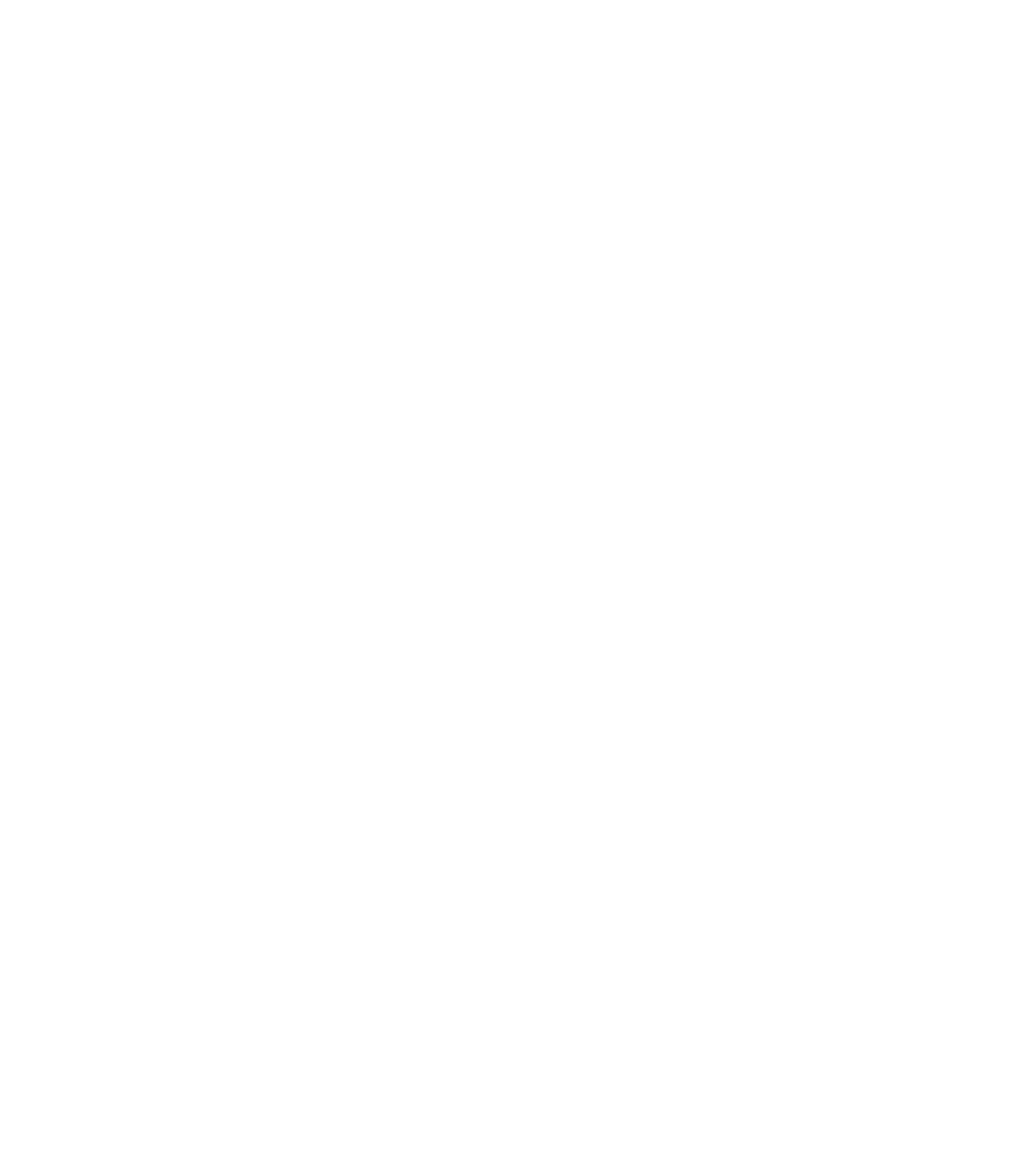
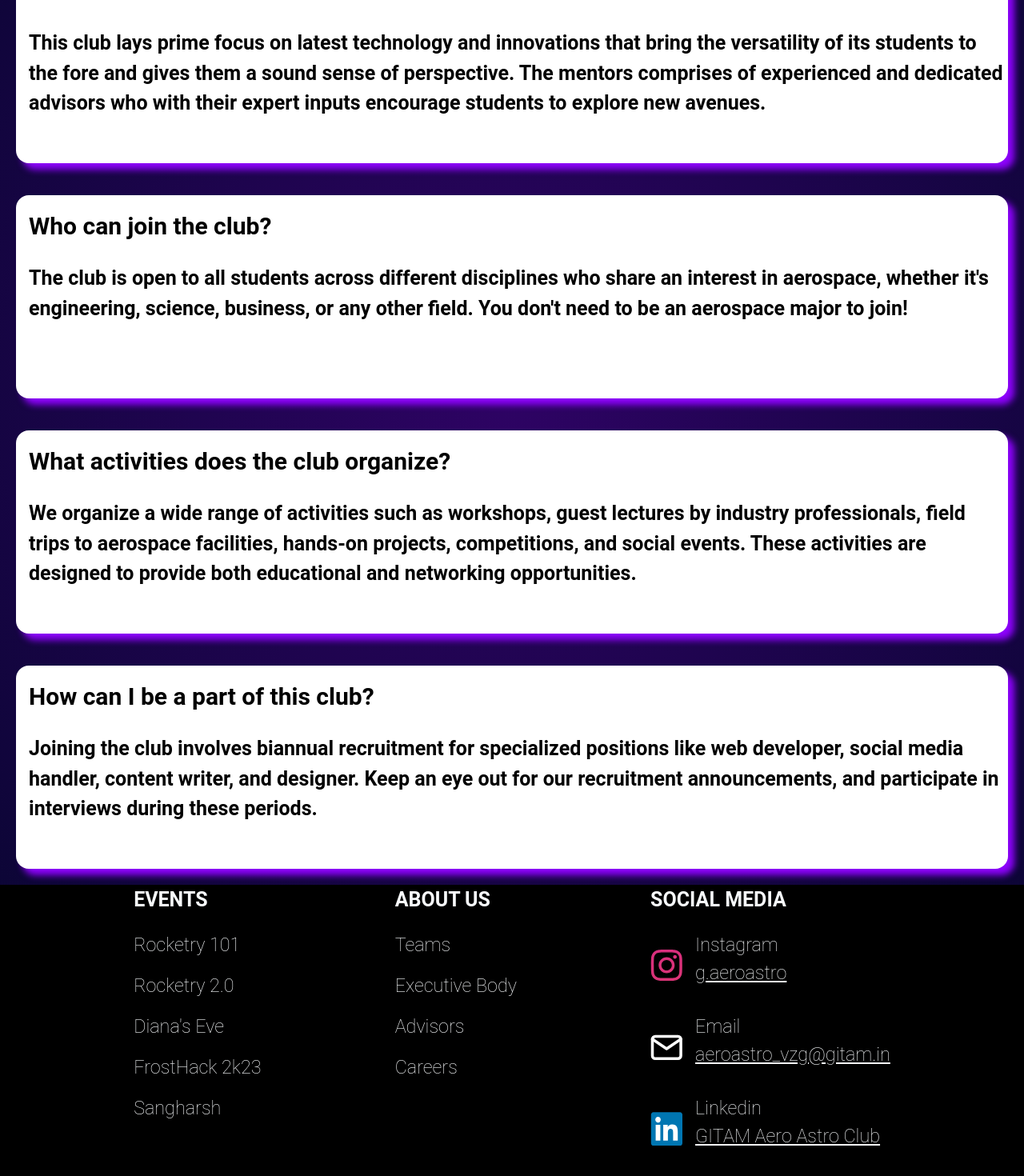
Before and after one commit to StellaX-Technologies/gaac-site, a Next.js app: page /FAQ in a window 1280 px wide. Before the commit this address had no page. Shown: the part 477-1947 px from the top of the page at 80% size. Before the commit the page ends 800 px from the top, so only its background shows below. Built offline with nearby package versions, Linux system fonts and the light colour scheme.

Commit message:
Created FAQ section

```diff
--- /dev/null
+++ b/app/FAQ/page.tsx
@@ -0,0 +1,93 @@
+import React from 'react'
+import Image from 'next/image'
+import Navbar from '@/components/navbar'
+import Link from 'next/link'
+import insta from '@/public/insta.svg';
+import mail from '@/public/mail.svg';
+import linkedin from '@/public/linkedin.svg';
+
+const faq = () => {
+  return (
+    <body className="flex flex-col items-center">
+      <div className='flex items-center'>
+        <Navbar/>
+      </div>
+      <div className='flex p-10 text-center justify-center align-middle'>
+      <h1 className="text-white lg:text-5xl md:text-5xl sm:text-4xl font-bold drop-shadow-3xl text-center p-8">FAQ'S</h1>
+      </div>
+      <div className='flex flex-col gap-10 items-center justify-center align-middle p-5'>
+        <div className='flex flex-col w-full h-[15.875rem] bg-white rounded-2xl drop-shadow-3xl'>
+          <h2 className='text-black font-bold lg:text-[30px] md:text-[30px] sm:text-[21px] text-left pt-4 pl-4'>What is the AeroAstro Club?</h2>
+          <p className='text-black font-bold lg:text-[25px] md:text-[25px] sm:text-[21px] text-left pt-6 pl-4'>This club lays prime focus on latest technology and innovations that bring the versatility of its students to the fore and gives them a sound sense of perspective. The mentors comprises of experienced and dedicated advisors who with their expert inputs encourage students to explore new avenues.</p>
+        </div>
+        <div className='flex flex-col w-full h-[15.875rem] bg-white rounded-2xl drop-shadow-3xl'>
+          <h2 className='text-black font-bold lg:text-[30px] md:text-[30px] sm:text-[21px] text-left pt-4 pl-4'>Who can join the club?</h2>
+          <p className='text-black font-bold lg:text-[25px] md:text-[25px] sm:text-[21px] text-left pt-6 pl-4'>The club is open to all students across different disciplines who share an interest in aerospace, whether it's engineering, science, business, or any other field. You don't need to be an aerospace major to join!</p>
+        </div>
+        <div className='flex flex-col w-full h-[15.875rem] bg-white rounded-2xl drop-shadow-3xl'>
+          <h2 className='text-black font-bold lg:text-[30px] md:text-[30px] sm:text-[21px] text-left pt-4 pl-4'>What activities does the club organize?</h2>
+          <p className='text-black font-bold lg:text-[25px] md:text-[25px] sm:text-[21px] text-left pt-6 pl-4'>We organize a wide range of activities such as workshops, guest lectures by industry professionals, field trips to aerospace facilities, hands-on projects, competitions, and social events. These activities are designed to provide both educational and networking opportunities.</p>
+        </div>
+        <div className='flex flex-col w-full h-[15.875rem] bg-white rounded-2xl drop-shadow-3xl'>
+          <h2 className='text-black font-bold lg:text-[30px] md:text-[30px] sm:text-[21px] text-left pt-4 pl-4'>How can I be a part of this club?</h2>
+          <p className='text-black font-bold lg:text-[25px] md:text-[25px] sm:text-[21px] text-left pt-6 pl-4'>Joining the club involves biannual recruitment for specialized positions like web developer, social media handler, content writer, and designer. Keep an eye out for our recruitment announcements, and participate in interviews during these periods.</p>
+        </div>
+      </div>
+
+      <footer className='flex flex-row justify-evenly bg-black w-full lg:pt-35% lg:pb-15% md:pt-10% md:pb-5% sm:pt-10% sm:pb-5%'>
+        <div className='text-slate-50'>
+          <h2 className='font-bold lg:text-[1.5625rem] pb-5 md:text-[1.2625rem] sm:text-[1.00rem]'>EVENTS</h2>
+          <ul className='lg:font-extralight lg:text-[1.4625rem] md:font-extralight md:text-[1.4625rem] md:text-sm'>
+            <li className='pb-4'><Link href='#'>Rocketry 101</Link></li>
+            <li className='pb-4'><Link href='#'>Rocketry 2.0</Link></li>
+            <li className='pb-4'><Link href='#'>Diana's Eve</Link></li>
+            <li className='pb-4'><Link href='#'>FrostHack 2k23</Link></li>
+            <li className='pb-4'><Link href='#'>Sangharsh</Link></li>
+          </ul>
+        </div>
+        <div className='text-slate-50'>
+          <h2 className='font-bold lg:text-[1.5625rem] pb-5 md:text-[1.2625rem] sm:text-[1.00rem]'>ABOUT US</h2>
+          <ul className='lg:font-extralight lg:text-[1.4625rem] md:font-extralight md:text-[1.4625rem] md:text-sm'>
+            <li className='pb-4'><Link href='#'>Teams</Link></li>
+            <li className='pb-4'><Link href='#'>Executive Body</Link></li>
+            <li className='pb-4'><Link href='#'>Advisors</Link></li>
+            <li className='pb-4'><Link href='#'>Careers</Link></li>
+          </ul>
+        </div>
+        <div className='text-slate-50'>
+          <h2 className='font-bold lg:text-[1.5625rem] pb-5 md:text-[1.2625rem] sm:text-[1.00rem]'>SOCIAL MEDIA</h2>
+          <ul className='lg:font-extralight lg:text-[1.4625rem]  md:font-extralight md:text-[1.4625rem] md:text-sm pb-4' style={{ display: 'flex', alignItems: 'center' }}>
+            <li className='lg:pr-4 md:pr-3 sm:pr-2'>
+              <Image src={insta} alt='Instagram logo' width={40} height={40} />
+            </li>
+            <li className='pb-4'>
+              Instagram<br />
+              <Link href='https://www.instagram.com/'><span className='underline decoration-solid'>g.aeroastro</span></Link>
+            </li>
+          </ul>
+          <ul className='lg:font-extralight lg:text-[1.4625rem]  md:font-extralight md:text-[1.4625rem] md:text-sm pb-4' style={{ display: 'flex', alignItems: 'center' }}>
+            <li className='lg:pr-4 md:pr-3 sm:pr-2'>
+              <Image src={mail} alt='Mail logo' width={40} height={40} />
+            </li>
+            <li className='pb-4'>
+              Email<br />
+              <Link href='https://mail.google.com/'><span className='underline decoration-solid'>aeroastro_vzg@gitam.in</span></Link>
+            </li>
+          </ul>
+          <ul className='lg:font-extralight lg:text-[1.4625rem]  md:font-extralight md:text-[1.4625rem] md:text-sm pb-4' style={{ display: 'flex', alignItems: 'center' }}>
+            <li className='lg:pr-4 md:pr-3 sm:pr-2'>
+              <Image src={linkedin} alt='Linkedin logo' width={40} height={40} />
+            </li>
+            <li className='pb-4'>
+              Linkedin<br />
+              <Link href='https://www.linkedin.com/'><span className='underline decoration-solid'>GITAM Aero Astro Club</span></Link>
+            </li>
+          </ul>
+        </div>
+      </footer>
+
+    </body>
+  )
+}
+
+export default faq
```
